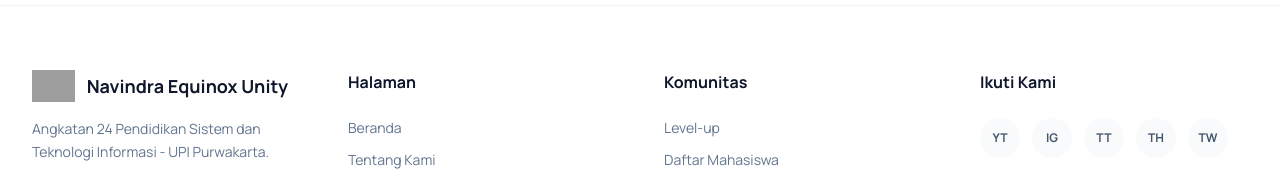
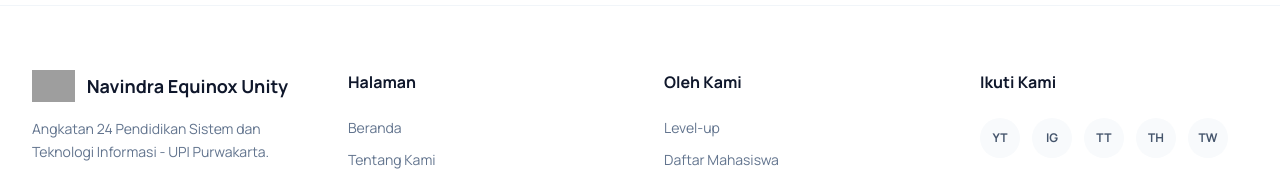
Before and after one commit to naquinity/naquinity-website, a Next.js app: page /kontak in a window 1280 px wide. Shown: the part 1139-1310 px from the top of the page. Built offline with nearby package versions, Linux system fonts and the light colour scheme; grey boxes are pictures that could not be loaded.

Commit message:
ganti teks template yang belum keganti

```diff
--- a/src/components/layout/Footer.tsx
+++ b/src/components/layout/Footer.tsx
@@ -75,7 +75,7 @@ export default function Footer() {
                     </div>
 
                     <div>
-                        <h4 className="font-bold text-slate-900 mb-6">Komunitas</h4>
+                        <h4 className="font-bold text-slate-900 mb-6">Oleh Kami</h4>
                         <ul className="space-y-3 text-sm text-slate-500">
                             <li>
                                 <Link
```
